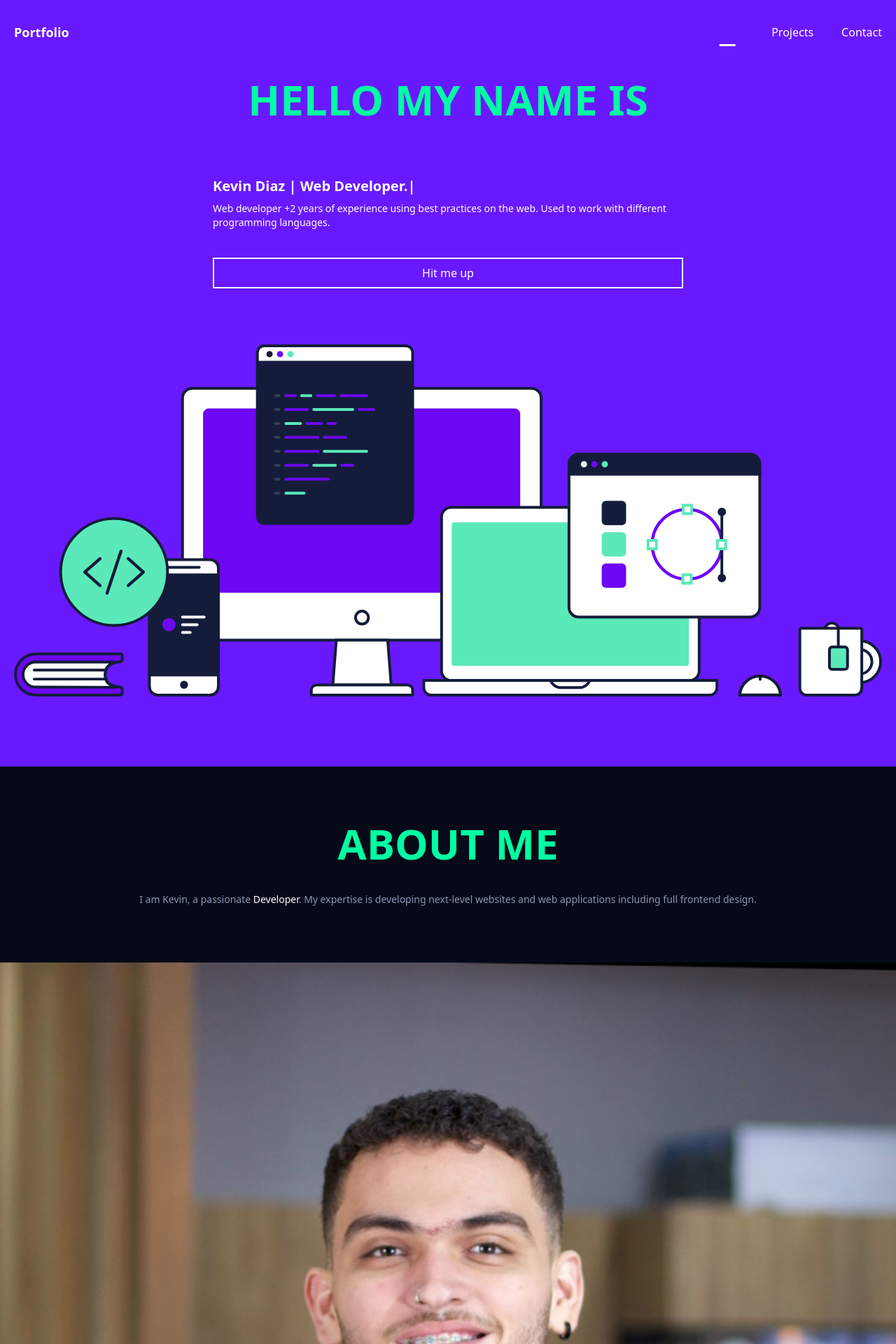
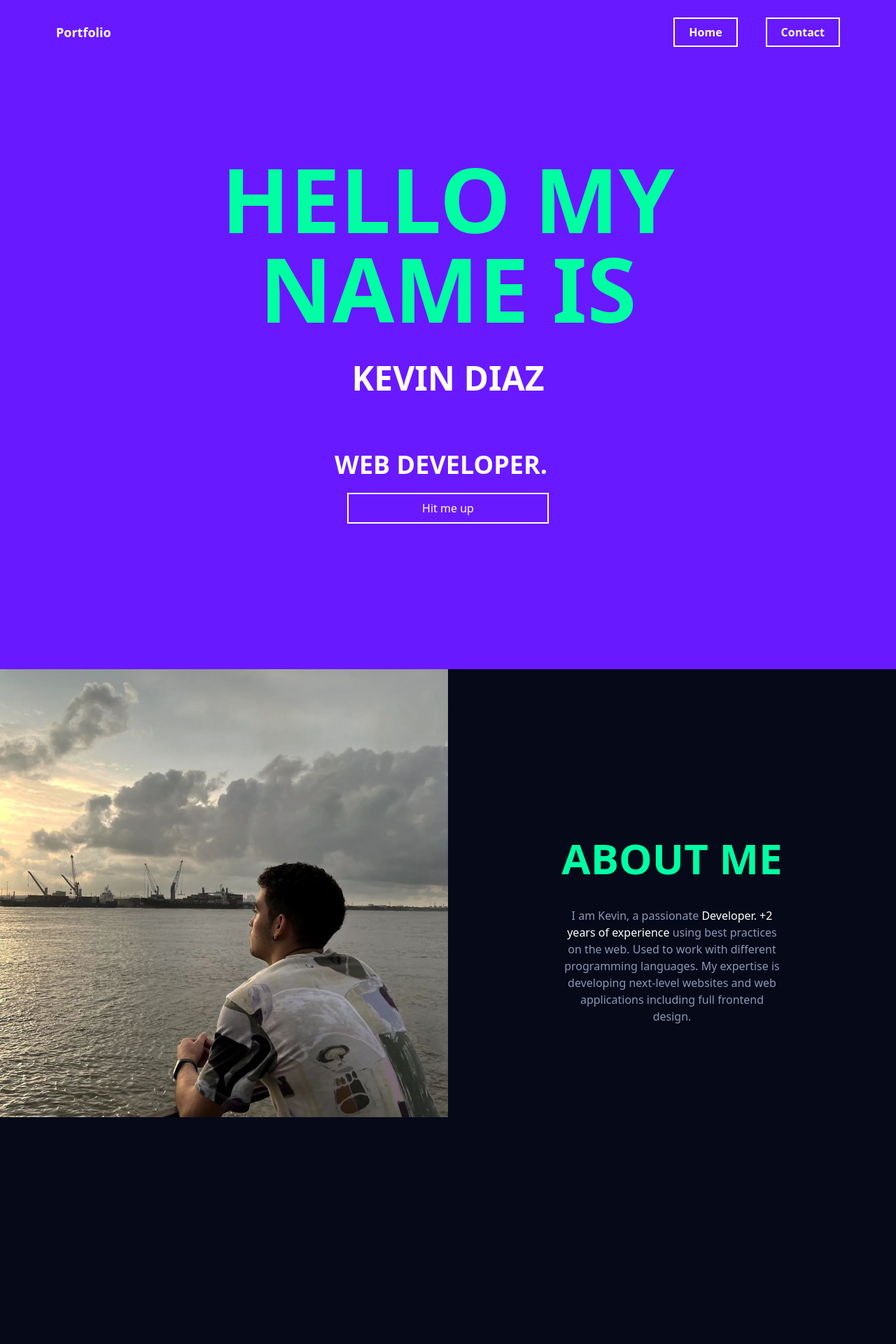
Before and after one commit to Kevindm14/portfolio, a React (Vite) app: page /home in a window 1280 px wide. Shown: the top 1920 px of the page at 70% size. Built offline with nearby package versions, Linux system fonts and the light colour scheme.

Commit message:
feat: adding new design web and responsive

```diff
--- a/package.json
+++ b/package.json
@@ -14,6 +14,7 @@
     "react": "^18.2.0",
     "react-dom": "^18.2.0",
     "react-icons": "^4.9.0",
+    "react-loader-spinner": "^5.3.4",
     "react-router-dom": "6",
     "react-type-animation": "^3.0.1"
   },
--- a/src/components/Badge/Badge.tsx
+++ b/src/components/Badge/Badge.tsx
@@ -1,5 +1,7 @@
+import {ReactNode} from "react";
+
 interface Props {
-    children: React.ReactNode;
+    children: ReactNode;
     bg: string;
     color: string;
     className?: string;
--- a/src/components/Loading/Loading.tsx
+++ b/src/components/Loading/Loading.tsx
@@ -1,7 +1,19 @@
+import { MutatingDots } from "react-loader-spinner"
+
 export const Loading = () => {
     return (
-        <div className="flex justify-center items-center h-screen bg-blue opacity-30">
-            <div className="animate-spin rounded-full h-32 w-32 border-t-2 border-b-2 border-blue"></div>
+        <div className="flex justify-center items-center h-screen bg-blue transition-all duration-500 ease-out">
+            <MutatingDots
+                height="100"
+                width="100"
+                color="#00FFA3"
+                secondaryColor= '#00FFA3'
+                radius='12.5'
+                ariaLabel="mutating-dots-loading"
+                wrapperStyle={{}}
+                wrapperClass=""
+                visible={true}
+                />
         </div>
     )
 }
--- a/src/components/Navigation/Navigation.tsx
+++ b/src/components/Navigation/Navigation.tsx
@@ -6,7 +6,8 @@ import { Menu } from "../Menu/Menu"
 import { useModal } from "../../hooks/useModal"
 
 export const Navigation = () => {
-    const classesNav = 'py-8 text-white px-5 flex justify-between items-center top-0 sticky transition ease-in-out delay-150 z-50 relative'
+    const classesNav = 'py-8 text-white px-5 sm:px-12 font-bold md:px-20 flex justify-between items-center top-0 sticky transition ease-in-out delay-150 z-50 relative'
+    const classesLink = 'py-2 px-5 text-white border-2 border-white hover:bg-blue hover:text-white transition ease-in-out'
     const [color, setColor] = useState(false);
     const { isModalOpen, openModal, closeModal } = useModal();
 
@@ -17,7 +18,7 @@ export const Navigation = () => {
             <nav className={ color ? `${classesNav} bg-blue` : classesNav }>
                 <h1 className="text-lg font-extrabold">Portfolio</h1>
 
-                <div className="sm:hidden">
+                <div className="md:hidden">
                     <GiHamburgerMenu
                         size={30}
                         style={{ cursor: "pointer" }}
@@ -30,12 +31,12 @@ export const Navigation = () => {
                     />
                 </div>
 
-                <ul className="hidden sm:flex space-x-10">
+                <ul className="hidden md:flex space-x-10">
                     {routes.map(({ to, path, name }) => (
                         <li key={path}>
                             <NavLink
                                 to={to}
-                                className={ ({ isActive }) => isActive ? "isActive" : "" }>{name}
+                                className={ ({ isActive }) => isActive ? `isActive ${classesLink}` : `${classesLink}` }>{name}
                             </NavLink>
                         </li>
                     ))}
--- a/src/index.css
+++ b/src/index.css
@@ -10,57 +10,11 @@ body, html {
 }
 
 .isActive {
-    display: inline-block;
-    position: relative;
-    color: #6919FF;
+    @apply text-white;
     transition: all 0.3s ease-in-out;
 }
 
 .isActive:hover {
     transition: all 0.3s ease-in-out;
-    color: #00FFA3;
+    @apply text-blue bg-white;
 }
-
-.isActive:after {
-    position: absolute;
-    content: '';
-    border-bottom: 3px solid #FFF;
-    width: 50%;
-    transition: all 0.3s ease-in-out;
-    transform: translateX(-50%);
-    bottom: -8px;
-    left: 50%;
-}
-
-.isActive:hover::after {
-    position: absolute;
-    content: '';
-    border-bottom: 3px solid #FFF;
-    width: 100%;
-    transition: all 0.3s ease-in-out;
-    transform: translateX(-50%);
-    bottom: -8px;
-    left: 50%;
-}
-
-.spinner {
-    border-top-color: transparent !important;
-    border-right-color: transparent !important;
-    border-bottom-color: transparent !important;
-    border-left-color: #48bb78 !important;
-    animation: spin 1s infinite linear;
-    border-radius: 50%;
-    width: 6rem;
-    height: 6rem;
-    border-width: 2px;
-    margin: 0 auto;
-  }
-
-  @keyframes spin {
-    0% {
-      transform: rotate(0deg);
-    }
-    100% {
-      transform: rotate(360deg);
-    }
-  }
--- a/src/pages/Contact.tsx
+++ b/src/pages/Contact.tsx
@@ -7,10 +7,8 @@ export const Contact = () => {
         <div className="flex flex-col justify-center text-center space-y-10 h-screen overflow-hidden">
             <h1 className="text-6xl uppercase w-80 font-extrabold mx-auto text-white">Get in Touch</h1>
 
-            <div className="flex text-white flex-col border-4 rounded-md mx-10"></div>
-
             <a href='mailto:kevindiazm.14@gmail.com'
-                className="border font-medium border-white text-white hover:bg-white hover:text-blue transition ease-in-out px-20 py-5 mx-auto">
+                className="border-4 font-medium border-white text-white hover:bg-white hover:text-blue transition ease-in-out px-20 py-5 mx-auto">
                 Say Hello 👋
             </a>
 
--- a/src/pages/Home.tsx
+++ b/src/pages/Home.tsx
@@ -1,52 +1,54 @@
-import heroDevices from '../assets/hero-devices.svg'
 import { TypeAnimation } from 'react-type-animation';
-import profilePhoto from '../assets/profile.jpg'
+import profilePhoto from '../assets/profile.jpg';
 import { skills } from '../utils/skills';
 import { Badge } from '../components/Badge/Badge';
 
 export const Home = () => {
     return (
         <>
-            <div className="flex flex-col gap-20 p-5 items-center text-white">
-                <div className="max-w max-w-2xl flex flex-col gap-10">
-                    <div>
-                        <h1 className="text-green mb-20 mx-auto font-extrabold text-6xl uppercase text-center">Hello my name is</h1>
+            <div className="flex flex-col pt-32 pb-52 p-5 sm:px-12 md:px-20 items-center text-white">
+                <div className="mb-20">
+                    <h1 className="text-green mb-10 lg:w-[700px] mx-auto font-extrabold text-6xl lg:text-9xl uppercase text-center">Hello my name is</h1>
+                    <h2 className="text-white lg:mb-0 mx-auto font-extrabold text-5xl uppercase text-center">Kevin Diaz</h2>
+                </div>
 
+                <div className="flex flex-col">
                     <TypeAnimation
-                            sequence={['Kevin Diaz | Web Developer.', 1000 ]}
+                        sequence={['WEB DEVELOPER.', 1000 ]}
                         wrapper="span"
                         cursor={true}
                         repeat={Infinity}
-                            className='text-xl font-bold'
+                        className='text-2xl lg:text-4xl font-extrabold text-center'
                     />
-                        <p className='text-sm mt-2 text-light'>Web developer +2 years of experience using best practices on the web. Used to work with different programming languages.</p>
                 </div>
 
-                    <button className='border-2 font-medium py-2 hover:text-blue hover:border-white hover:bg-white transition ease-in'>Hit me up</button>
-                </div>
-
-                <img src={heroDevices} alt="Hero Devices" className='mb-20' />
+                <button className='border-2 w-72 mt-5 lg:mt-5 font-medium py-2 hover:text-blue hover:border-white hover:bg-white transition ease-in'>Hit me up</button>
             </div>
 
             {/* About me */}
-            <section className='bg-blue flex flex-col'>
-                <div className='text-white px-5 py-20 flex justify-center text-center flex-col items-center'>
+            <section className='bg-blue flex flex-col lg:flex-row-reverse lg:justify-between'>
+                <div className='text-white px-5 py-60 flex justify-center text-center flex-col items-center lg:w-1/2 lg:px-40'>
                     <h2 className='mb-10 font-extrabold text-green text-6xl uppercase text-center'>About Me</h2>
 
-                    <p className='text-sm text-gray'>
-                        I am Kevin, a passionate <span className='text-white'>Developer</span>. My expertise is developing next-level websites and web applications including full frontend design.
+                    <p className='text-md text-gray'>
+                        I am Kevin, a passionate <span className='text-white'>Developer. +2 years of experience</span> using best practices on the web. Used to work with different programming languages.
+                        My expertise is developing next-level websites and web applications including full frontend design.
                     </p>
                 </div>
-                <img src={profilePhoto} alt="profile" />
+
+                <div className="lg:w-1/2">
+                    <img src={profilePhoto} alt="profile" height={1770} width={1328} />
+                </div>
             </section>
 
-            {/* Skills */}
-            <section className='bg-blue flex flex-col py-20'>
+            {/* Skills - Projects */}
+            <section className='bg-blue flex flex-col py-20 lg:flex-row md:px-20 px-5'>
+                <div className="py-52 w-full">
                     <h2 className='mb-10 font-extrabold text-green text-6xl uppercase text-center'>SKILLS</h2>
 
-                <div className='flex flex-col gap-10'>
+                    <div className='grid grid-cols-1 md:grid-cols-2 lg:grid-cols-3 xl:grid-cols-3 2xl:grid-cols-5 justify-center gap-10'>
                         {skills.map(({ name, tech }) =>
-                        <div className='px-5'>
+                            <div className=''>
                                 <h3 className='text-gray font-bold mb-2'>{name}</h3>
 
                                 <div className='flex flex-wrap gap-1'>
@@ -62,6 +64,7 @@ export const Home = () => {
                             </div>
                         )}
                     </div>
+                </div>
             </section>
         </>
     )
--- a/src/pages/Project.tsx
+++ /dev/null
@@ -1,9 +0,0 @@
-export const Project = () => {
-    return (
-        <div className="">
-            <h1>Projects</h1>
-        </div>
-    )
-}
-
-export default Project;
--- a/src/routes/routes.ts
+++ b/src/routes/routes.ts
@@ -11,7 +11,6 @@ interface RouteInterface {
 
 const HomeLazy = lazy(() => import("../pages/Home"));
 const ContactLazy = lazy(() => import("../pages/Contact"));
-const ProjectLazy = lazy(() => import("../pages/Project"));
 
 export const routes: RouteInterface[] = [
     {
@@ -21,12 +20,6 @@ export const routes: RouteInterface[] = [
         Component: HomeLazy
     },
     {
-        to: "/projects",
-        path: "/projects",
-        name: "Projects",
-        Component: ProjectLazy
-    },
-    {
         to: "/contact",
         path: "/contact",
         name: "Contact",
--- a/src/utils/skills.ts
+++ b/src/utils/skills.ts
@@ -39,7 +39,7 @@ export const skills: Skill[] = [
         ]
     },
     {
-        name: 'Project Management/Defect Tracking Systems',
+        name: 'Project Management',
         tech: [
             {name: "Jira"},
             {name: "Trello"},
```
Also changed, not shown: src/assets/profile.jpg, 1 other file (tests, documents, lock files or other folders). Lines whose indentation alone changed are shown as unchanged.
